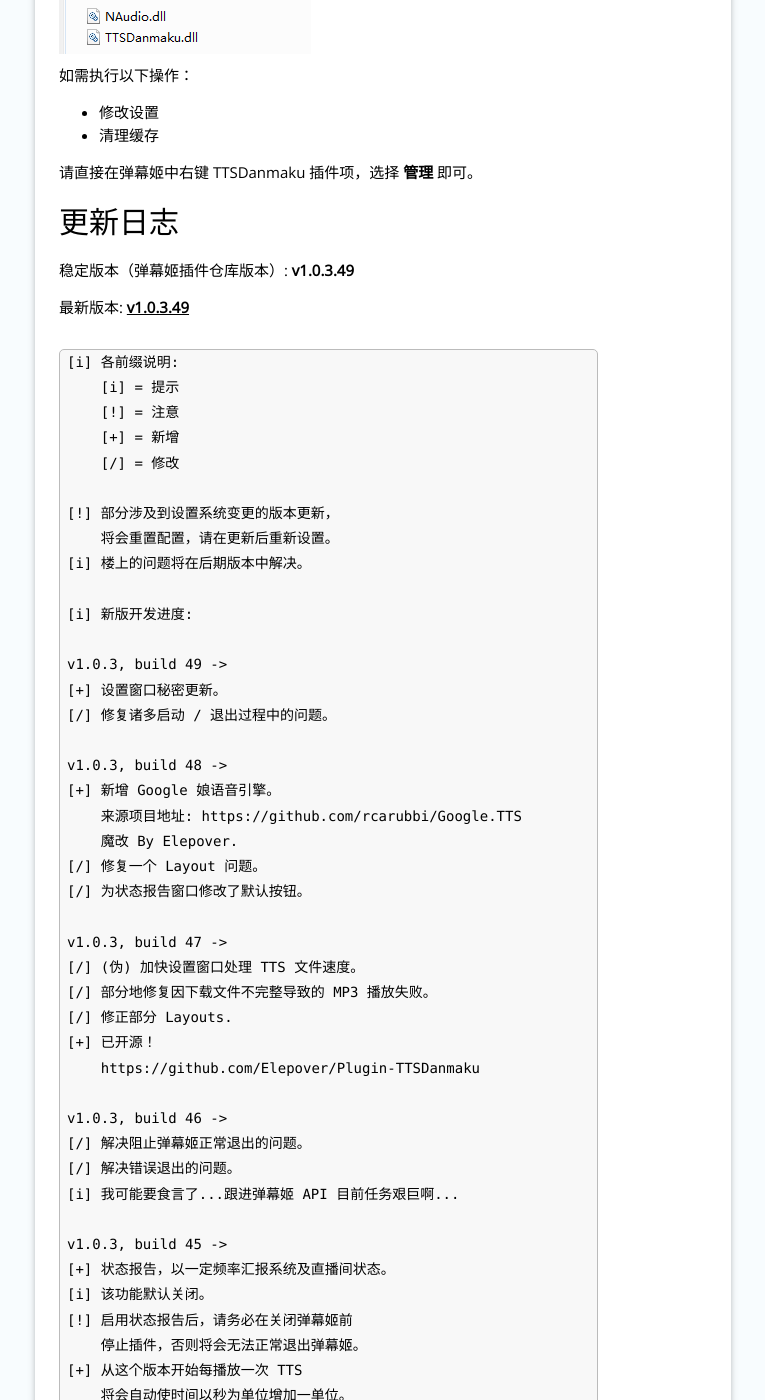
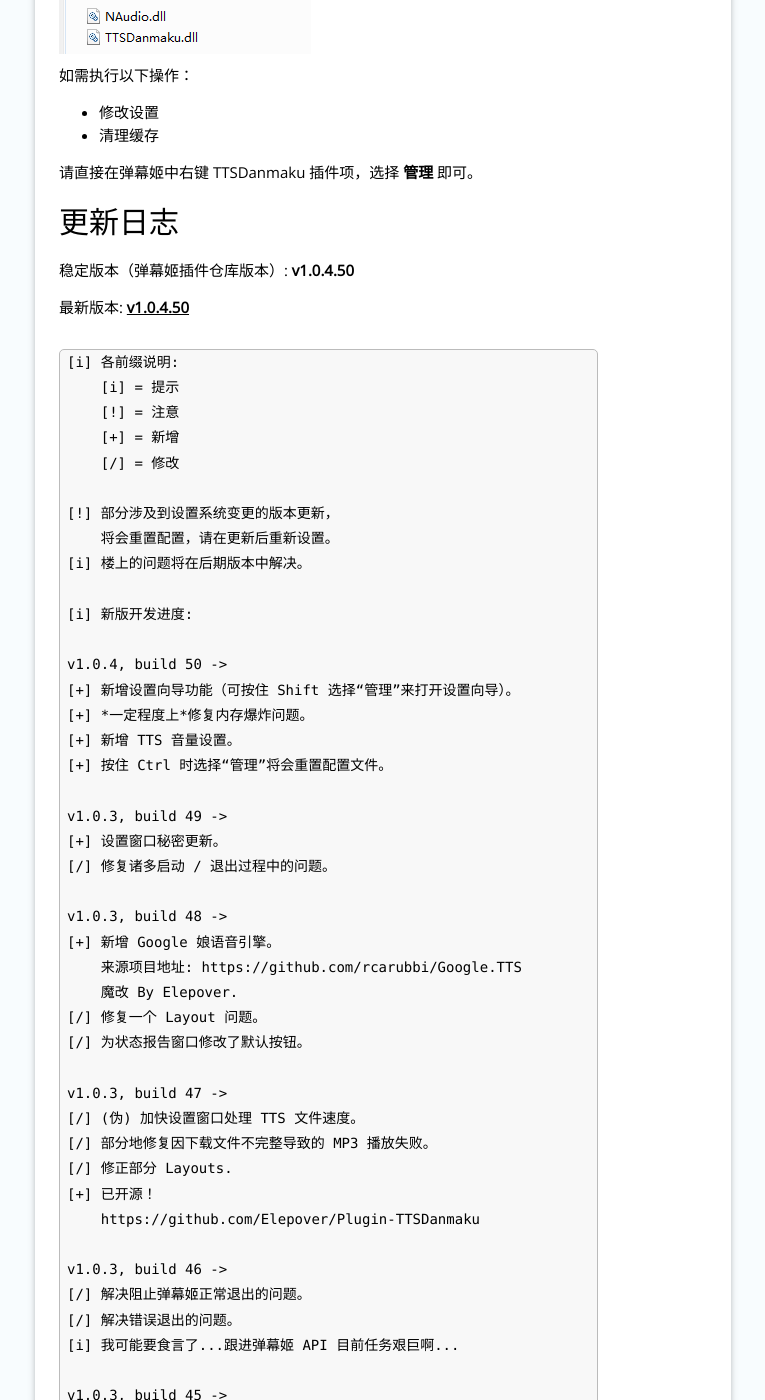
Before and after one commit to Bililive/www.danmuji.org, a Jekyll site: the page built from _plugin/TTSDanmaku.md, in a window 1280 px wide and 1400 px high, scrolled down 1385 px. Shown: the whole window, without its empty margins (309-1074 px from the left). Built offline with Jekyll 4.4.1, drawn with Linux system fonts in a browser that asks for light colours; nearby versions of some CDN libraries; some web fonts are replaced; comment, search, counter and statistics services are not loaded; some of the changed text lies outside the part shown.

Commit message:
update plugin to v1.0.4.50

````diff
--- a/_plugin/TTSDanmaku.md
+++ b/_plugin/TTSDanmaku.md
@@ -6,9 +6,9 @@
 plugin_author: Elepover
 plugin_name: TTSDanmaku
 plugin_desc: 使用 TTS 读出收到的弹幕和礼物！
-plugin_version: 1.0.3.48
+plugin_version: 1.0.4.50
 #plugin_update: 2017.06.07
-plugin_update_datetime: 2017-06-07 13:54:00 +0800
+plugin_update_datetime: 2017-06-24 23:11:00 +0800
 #plugin_update_desc: |-
 #  当次更新介绍写这里，可选
 plugin_dllink: /resource/TTSDanmaku/TTSDanmaku.zip
@@ -51,9 +51,9 @@
 更新日志
 ----
 
-稳定版本（弹幕姬插件仓库版本）: **v1.0.3.49**
+稳定版本（弹幕姬插件仓库版本）: **v1.0.4.50**
 
-最新版本: [**v1.0.3.49**](https://ttsdanmaku.elepover.com)
+最新版本: [**v1.0.4.50**](https://ttsdanmaku.elepover.com)
 
 ```
 [i] 各前缀说明:
@@ -67,6 +67,12 @@
 [i] 楼上的问题将在后期版本中解决。
 
 [i] 新版开发进度:
+
+v1.0.4, build 50 ->
+[+] 新增设置向导功能（可按住 Shift 选择“管理”来打开设置向导）。
+[+] *一定程度上*修复内存爆炸问题。
+[+] 新增 TTS 音量设置。
+[+] 按住 Ctrl 时选择“管理”将会重置配置文件。
 
 v1.0.3, build 49 ->
 [+] 设置窗口秘密更新。
````
Also changed, not shown: resource/TTSDanmaku/ver10124/readme.md (deleted, +0 -1 lines), 1 other file.
